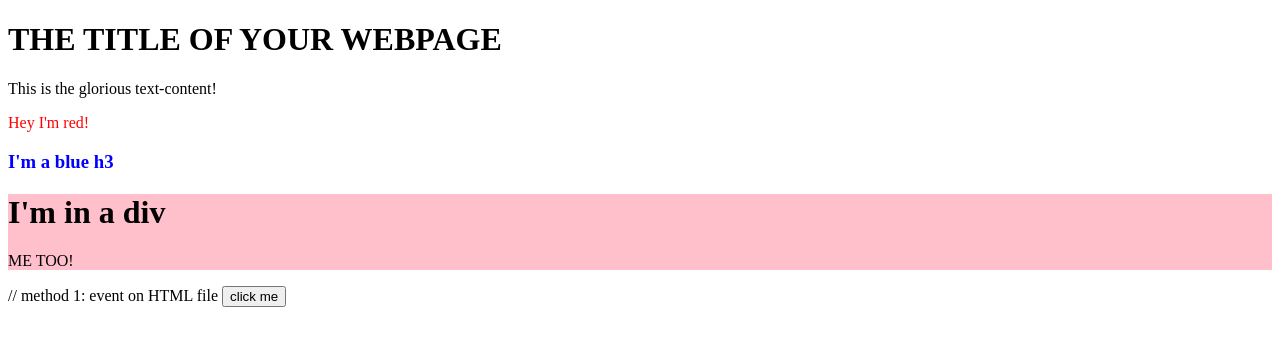
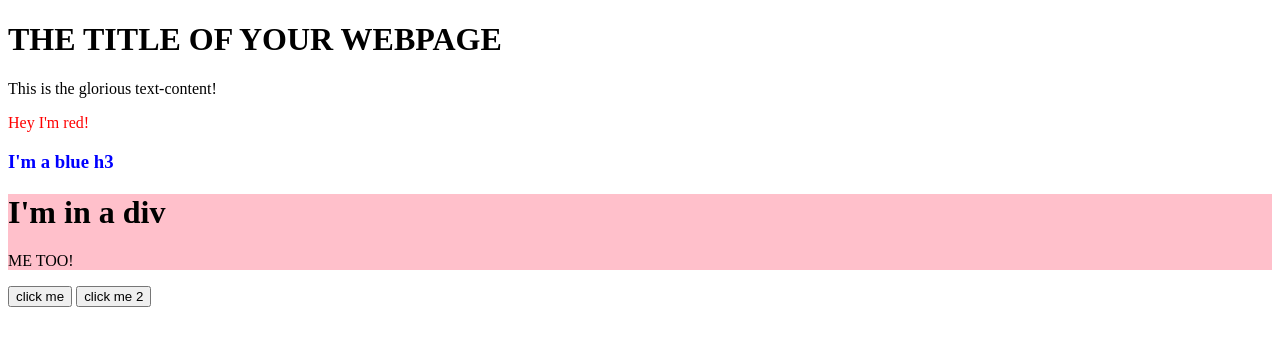
Before and after one commit to itsakbargafurov/dom-manipulation, a plain HTML site: page index.html in a window 1280 px wide. Drawn offline with Linux system fonts and the light colour scheme.

Commit message:
Add events 2

```diff
--- a/index.html
+++ b/index.html
@@ -13,7 +13,10 @@
   </h1>
   <div id="container"></div>
 
-  // method 1: event on HTML file
+  <!-- method 1: event on HTML file -->
   <button onclick="alert('hey everybody!')">click me</button>
+
+  <!-- method 2: event on DOM and JS -->
+  <button id="btn">click me 2</button>
 </body>
 </html>
--- a/javascript.js
+++ b/javascript.js
@@ -39,8 +39,14 @@ heading1.textContent = "I'm in a div";
 
 div.appendChild(heading1);
 
+// adds a new paragraph
+
 const para1 = document.createElement('p');
 para1.classList.add('para');
 para1.textContent = "ME TOO!";
 
 div.appendChild(para1);
+
+// adds an event to button
+const btn = document.querySelector('#btn');
+btn.onclick = () => alert('hey everybody');
```
